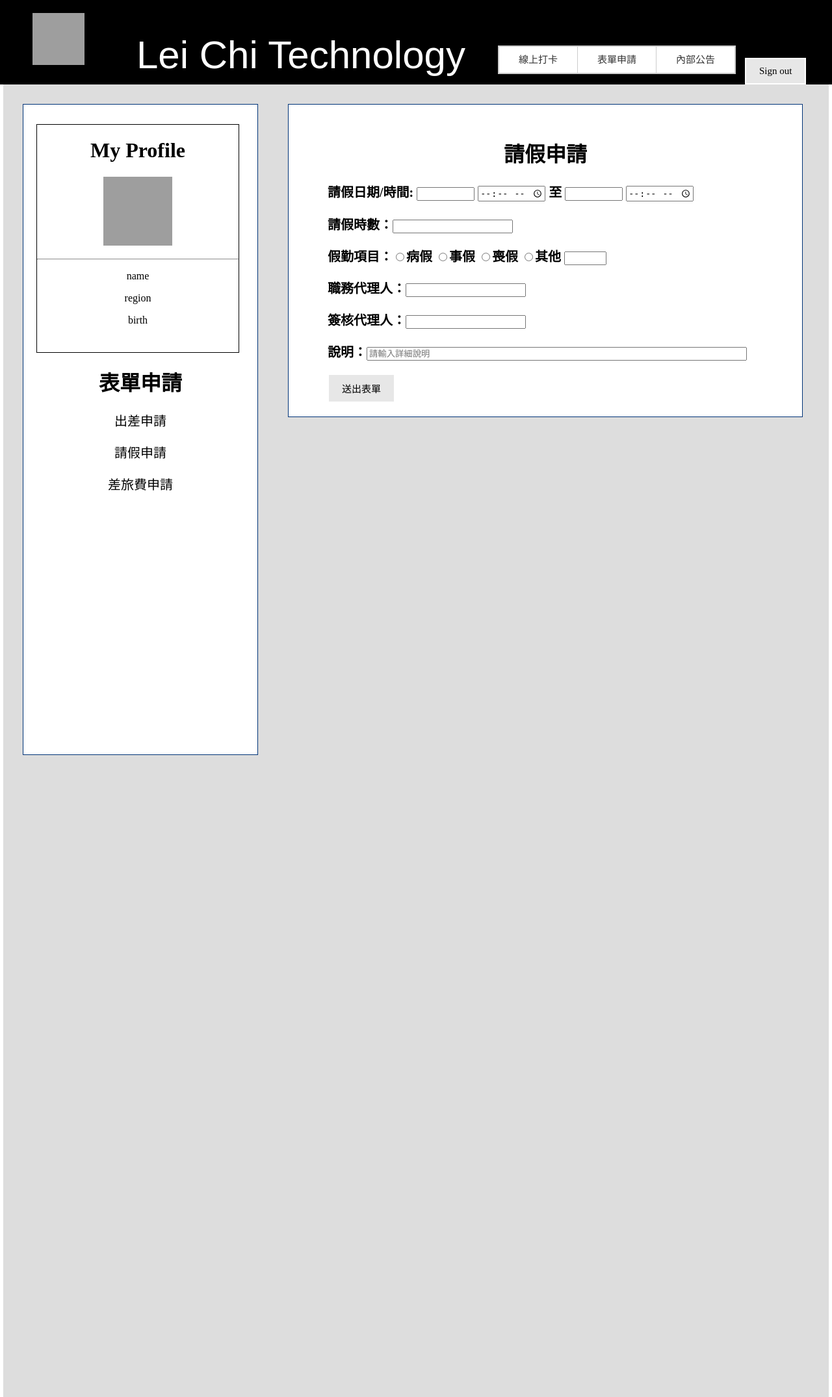
After one commit to StefanyChen/LC_ERP, a PHP site: page /leave.html in a window 1280 px wide. The commit adds this page. Shown: the whole page at 65% size. Run offline with PHP 8.4, Linux system fonts and the light colour scheme; some libraries are stand-ins or nearby versions; grey boxes are pictures that could not be loaded.

Commit message:
0726-1051
1.新增請假頁面
2.縮減CSS內容及合併
3.頁面頂端新增"登出"鍵,但位置尚有問題,之後再調整

```diff
--- a/index-style.css
+++ b/index-style.css
@@ -98,14 +98,13 @@ body{
 .right-up{
 	margin:20px 20px 20px 10px;
 	width:690px;
-	height:400px;
+	height:450px;
 	background-color:white;
 	padding-top:30px;
 	padding-left:50px;
 	padding-right:50px;
 	border:1px solid #003377;
 	float:right;
-
 }
 .right-down{
 	margin:20px 20px 20px 10px;
@@ -117,24 +116,18 @@ body{
 	padding-right:50px;
 	border:1px solid #003377;
 	float:right;
-
-
 }
-.pp{
-	text-align:center;
-	font-size:20px;
-}
-.confirm{
+.btn{
 	border:2px white solid;
 	color:black;
 	padding:10px 20px;
 	cursor:pointer;
 	background-color:#e7e7e7;
 	font-family: Microsoft JhengHei;
-	margin-left:520px;
+	margin-left:10px;
 	font-size:15px;
 }
-.confirm:hover{
+.btn:hover{
 	background: #ddd;
 	font-weight:bolder;
 }
--- /dev/null
+++ b/leave.html
@@ -0,0 +1,100 @@
+<!DOCTYPE html>
+<html>
+<head>
+	<title>請假申請</title>
+	<meta charset="UTF-8">
+	<link rel="stylesheet" href="travel-style.css">
+	<link rel="stylesheet" href="index-style.css">
+	<meta name="viewport" content="width=device-width, initial-scale=1">
+	<link rel="stylesheet" href="//code.jquery.com/ui/1.12.1/themes/base/jquery-ui.css">
+	<link rel="stylesheet" href="/resources/demos/style.css">
+	<script src="https://code.jquery.com/jquery-1.12.4.js"></script>
+	<script src="https://code.jquery.com/ui/1.12.1/jquery-ui.js"></script>
+	<script>
+		$( function() {
+			var dateFormat = "mm/dd/yy",
+			from = $( "#from" ).datepicker({
+				defaultDate: "+0D",
+				changeMonth: true,
+				numberOfMonths: 1})
+        .on( "change", function() {
+			to.datepicker( "option", "minDate", getDate( this ) );}),
+			to = $( "#to" ).datepicker({
+				defaultDate: "+1w",
+				changeMonth: true,
+				numberOfMonths: 1})
+		.on( "change", function() {
+			from.datepicker("option", "maxDate", getDate( this ) );});
+
+    function getDate( element ) {
+      var date;
+      try {
+        date = $.datepicker.parseDate( dateFormat, element.value );
+      } catch( error ) {
+        date = null;
+      }
+
+      return date;
+    }
+  } );
+  </script>
+
+</head>
+<body>
+	<div class="top-black">
+		<a href="index.html">
+			<img class="leftside" src="http://www.lctech.com.tw/wp-content/uploads/bfi_thumb/%E6%9C%AA%E5%91%BD%E5%90%8D-1-%E6%8B%B7%E8%B2%9D-31w65e1o8bhj94p9q5patm@2x.png" width="80" height="80">
+		</a>
+		<p class="leftside" style="color:white;font-size:60px;margin-left:80px;font-family:Arial;margin-top:30px;margin-bottom:0px">Lei Chi Technology</p>
+		<ul class="drop-down-menu">
+			<li><a href="#">線上打卡</a>
+			</li>
+			<li><a href="#">表單申請</a>
+				<ul>
+					<li><a href="#">請假申請</a>
+					</li>
+					<li><a href="#">出差申請</a>
+					</li>
+					<li><a href="#">差旅費</a>
+					</li>
+				</ul>
+			</li>
+			<li><a href="#">內部公告</a>
+		</ul>
+		<button class="btn" class="leftside" style="margin-bottom:20px" >Sign out</button>
+	</div>
+	<div class="bottom">
+	<div class="left">
+		<div class="profile">
+			<h1>My Profile</h1>
+			<p><img src="http://static.commentcamarche.net/www.commentcamarche.net/pictures/nLJSfM5U6lLTQbiUtwXmdiUYajn9aJAyvjxpfXbOkdUUMQWnZ3OdtFhB4zwEAhAW-efa5cf51c0711fafc61e73f90e05bc12-s-.png" width="106" height="106"></p>
+			<p><hr></p>
+			<p>name</p>
+			<p>region</p>
+			<p>birth</p>
+		</div>
+		<h1 class="text">表單申請</h1>
+		<a href="#" >
+		<p class="pp">出差申請</p>
+		</a>
+		<p class="pp">請假申請</p>
+		<a href="#" >
+		<p class="pp">差旅費申請</p>
+		</a>
+	</div>
+	<div class="right-up">
+		<h1 class="text">請假申請<h1>
+		<form>
+		<p class="p">請假日期/時間: <input type="text" id="from" name="from" size="8"> <input type="time" name="tfrom" size="7"> 至 <input type="text" id="to" name="to" size="8"> <input type="time" name="tto" size="7"></p>
+		<p class="p">請假時數：<input type="text" name="" ></p>
+		<p class="p">假勤項目：<input type="radio" name="l_type" value="">病假   <input type="radio" name="l_type" value="" >事假   <input type="radio" name="l_type" value="" >喪假   <input type="radio" name="l_type" value="">其他 <input type="text" size="5" name="l_type_other" value=""> </p>
+		<p class="p">職務代理人：<input type="text" name="" ></p>
+		<p class="p">簽核代理人：<input type="text" name="" ></p>
+		<p class="p">說明：<input type="text" name="" placeholder="請輸入詳細說明" size="70"></p>
+		</form>
+		<button class="btn">送出表單</button>
+	</div>
+
+	</div>
+</body>
+</html>
--- a/travel-style.css
+++ b/travel-style.css
@@ -1,111 +1,3 @@
- ul.drop-down-menu {
-	border: #ccc 2px solid;
-    display: inline-block;
-    font-family:Microsoft JhengHei;
-    font-size: 15px;
-	margin-left:50px;
-	margin-top:50px;
-    }
-    ul.drop-down-menu li {
-        position: relative;
-        white-space: nowrap;
-        border-right: #ccc 1px solid;
-    }
-    ul.drop-down-menu > li:last-child {
-        border-right: none;
-    }
-    ul.drop-down-menu > li {
-        float: left; /* 只有第一層是靠左對齊*/
-    }
-    ul.drop-down-menu a {
-        background-color: #fff;
-        color: #333;
-        display: block;
-        padding: 0 30px;
-        text-decoration: none;
-        line-height: 40px;
-    }
-    ul.drop-down-menu a:hover { /* 滑鼠滑入按鈕變色*/
-        background-color: #ef5c28;
-        color: #fff;
-    }
-    ul.drop-down-menu li:hover > a { /* 滑鼠移入次選單上層按鈕保持變色*/
-        background-color: #ef5c28;
-        color: #fff;
-    }
-ul{
-	margin: 0;
-	padding: 0;
-    list-style: none;
-}
-ul.drop-down-menu ul {
-    border: #ccc 2px solid;
-    position: absolute;
-    z-index: 99;
-    left: -1px;
-    top: 100%;
-    min-width: 150px;
-    }
-ul.drop-down-menu ul li {
-    border-bottom: #ccc 2px solid;
-    }
-ul.drop-down-menu ul li:last-child {
-    border-bottom: none;
-    }
-ul.drop-down-menu ul { /*隱藏次選單*/
-    display: none;
-    }
-ul.drop-down-menu li:hover > ul { /* 滑鼠滑入展開次選單*/
-    display: block;
-    }
-
-.top-black{
-	width:1230px;
-	height:110px;
-	background-color:black;
-	padding-left:50px;
-	padding-top:20px;
-	margin:auto;
-}
-body{
-	margin:0px;
-}
-.bottom{
-	margin:auto;
-	width:1230px;
-	background-color:#DDDDDD;
-	height:2000px;
-	clear:both;
-	padding:10px 20px 10px 20px;
-}
-.left{
-	margin:20px 10px 20px 10px;
-	width:360px;
-	height:1000px;
-	background-color:white;
-	border:1px solid #003377;
-	float:left;
-}
-.profile{
-	height:350px;
-	width:310px;
-	margin:20px 20px 20px 20px;
-	border-width: 1px;
-    border-style: solid;
-    text-align:center;
-    margin-top:30px;
-}
-.right-up{
-	margin:20px 20px 20px 10px;
-	width:690px;
-	height:600px;
-	background-color:white;
-	padding-top:30px;
-	padding-left:50px;
-	padding-right:50px;
-	border:1px solid #003377;
-	float:right;
-}
 .text{
 	color:black;
 	text-align:center;
@@ -119,27 +11,23 @@ body{
 a{
 	text-decoration:none;
 }
-.btn{
-	border:2px white solid;
-	color:black;
-	padding:10px 20px;
-	cursor:pointer;
-	background-color:#e7e7e7;
-	font-family: Microsoft JhengHei;
-	margin-left:10px;
-	font-size:15px;
-}
-.btn:hover{
-	background: #ddd;
-	font-weight:bolder;
-}
+	a:link {
+		color: black;
+	}
+	a:visited {
+		color: black;
+	}
+	a:hover {
+		color: #ef5c28;
+		font-weight:bolder;
+	}
+	a:active {
+		color: blue;
+		font-weight:bolder;
+	}
 .p{
 	text-align:left;
 	margin-left:10px;
 	font-family:Microsoft JhengHei;
 	font-size:20px
 }
-.leftside{
-	float:left;
-
-}
```
Also changed, not shown: index.html (+4 -3 lines), travel.html (+7 -5 lines).
